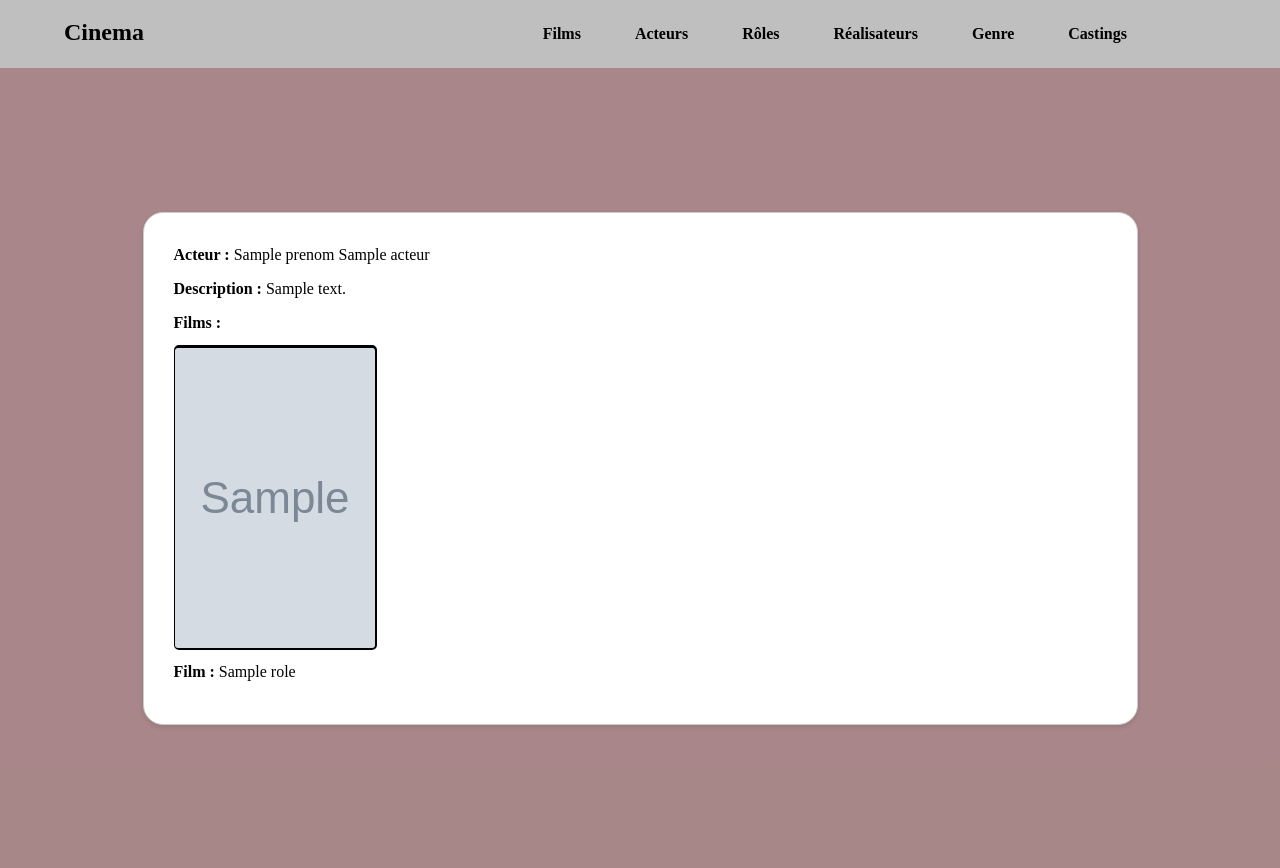
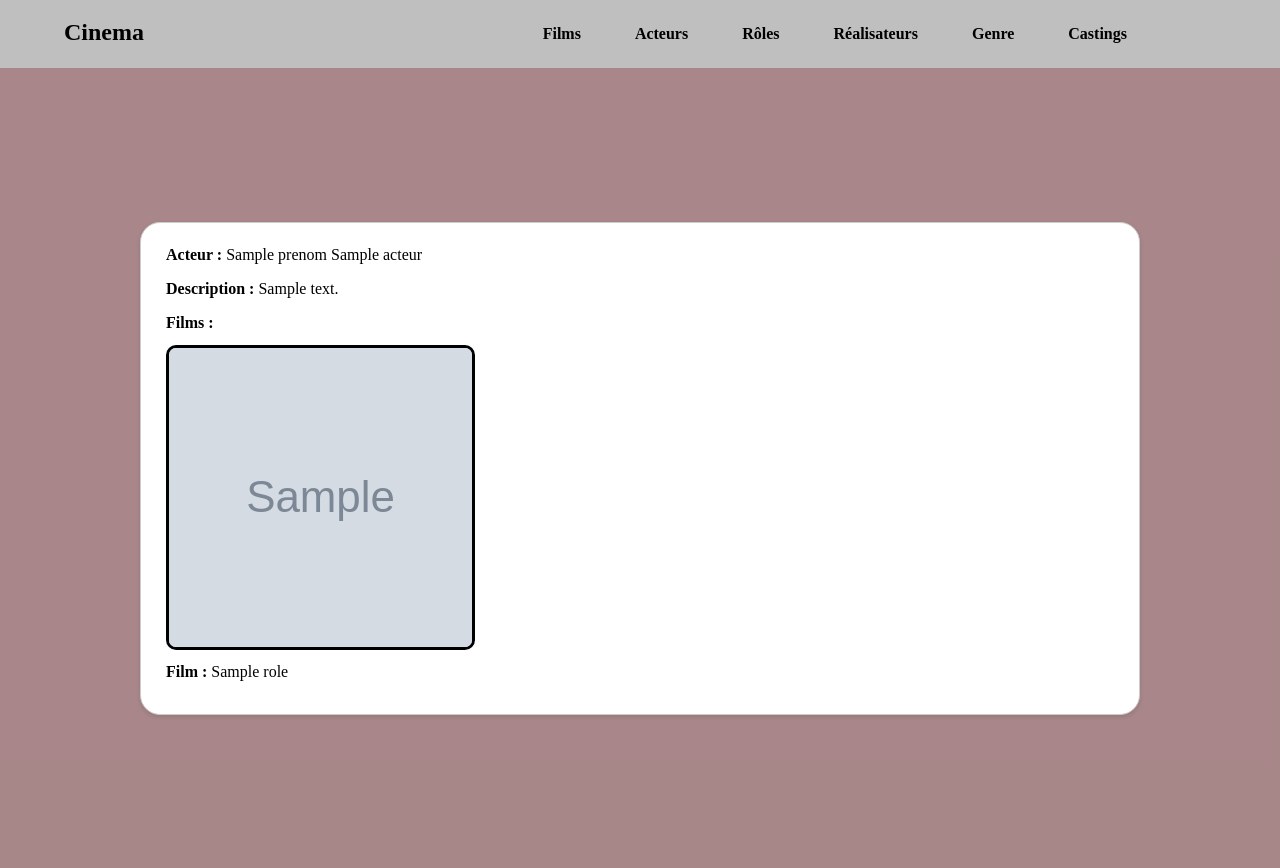
Before and after one commit to Kazae67/MVC_Cinema, a PHP site: template view/role/infosRole.php in a window 1280 px wide. Run offline with PHP 8.4, Linux system fonts and the light colour scheme; the template is opened without the code that fills it: most values are stand-ins (such as "Sample title", 1, 10 or a date in 2020); grey boxes marked "Sample" are stand-in pictures; some libraries are stand-ins or nearby versions.

Commit message:
amélioration infosRole.css

```diff
--- a/public/css/role/infosRole.css
+++ b/public/css/role/infosRole.css
@@ -9,19 +9,22 @@
     background-color: #fff;
     border: 1px solid #ccc;
     border-radius: 20px;
-    width:995px;
-    padding: 20px;
+    width: 100%;
+    max-width: 1000px; /* Utilisez une largeur maximale pour éviter que le contenu ne devienne trop étiré sur des écrans larges */
+    padding: 10px;
     box-shadow: 0 2px 4px rgba(0, 0, 0, 0.1);
-
 }
 
 .role-card-detail {
     font-size: 16px;
     line-height: 1.5;
     padding: 10px;
-    width:1000px;
+    width: 100%;
+    max-width: 1000px; /* Utilisez une largeur maximale pour éviter que le contenu ne devienne trop étiré sur des écrans larges */
+    margin: 0 auto; /* Centrez horizontalement le contenu */
+    margin-left:5px;
+    box-sizing: border-box; /* Inclure les bordures et le padding dans la largeur totale */
 }
-
 
 .role-card-detail span {
     display: block;
@@ -31,41 +34,35 @@
 .film-list {
     display: flex;
     flex-wrap: wrap;
+    margin-top: 10px; /* Ajoutez un peu d'espace entre la description et la liste de films */
 }
 
 .film-item {
-    display: inline-block;
+    flex-basis: calc(33.33% - 10px); /* Affichez trois éléments par ligne avec un espace de 10px entre eux */
     margin-right: 10px;
+    margin-bottom: 10px;
 }
 
 .film-container {
     position: relative;
-    display: flex;
-    flex-direction: column;
-    align-items: center;
     text-align: center;
-    height:305px;
-    width: 203.5px;
-    margin-bottom: 10px;
-    margin-right:30px;
-    padding: 0px;
+    height: 305px;
+    width: 100%;
     background-color: #fff;
     border: 3px solid #000000;
-    border-radius: 5px;
+    border-radius: 10px;
 }
 
 .film-image {
-    width: 200px;
-    height: 300px;
+    width: 100%;
+    height: 100%;
     object-fit: cover;
-    border-radius: 3px 3px 3px 3px;;
-    margin-right: -0px;
-    margin-bottom:0px;
+    border-radius: 7px;
 }
 
 .film-info {
     margin-right: 5px;
-    width:920px;
+    width: 100%;
 }
 
 .film-title {
@@ -74,23 +71,23 @@
     left: 0;
     width: 0%;
     padding: 8px;
-    border-radius:5px 5px 50px 50px;
+    border-radius: 5px 5px 50px 50px;
     background-color: rgba(0, 0, 0, 0);
     font-weight: bold;
     overflow: hidden;
     white-space: nowrap;
     text-overflow: ellipsis;
     transition: transform 0.3s ease, background-color 0.1s ease, color 0.8s ease, box-shadow 1.5s ease, border-radius 1s ease, width 1s ease;
-    transform: translateY(0%);
+    transform: translateY(-770%);
     z-index: 1;
 }
 
 .film-container:hover .film-title {
-    transform: translateY(700%);
+    transform: translateY(-100%);
     width: 100%;
     color: rgb(0, 0, 0);
     background-color: rgb(255, 255, 255);
-    border-radius:5px 5px 5px 5px;
+    border-radius: 5px;
     box-shadow: 0px 4px 15px 4px rgba(0, 0, 0, 0.6);
-    z-index:1;
+    z-index: 1;
 }
```
